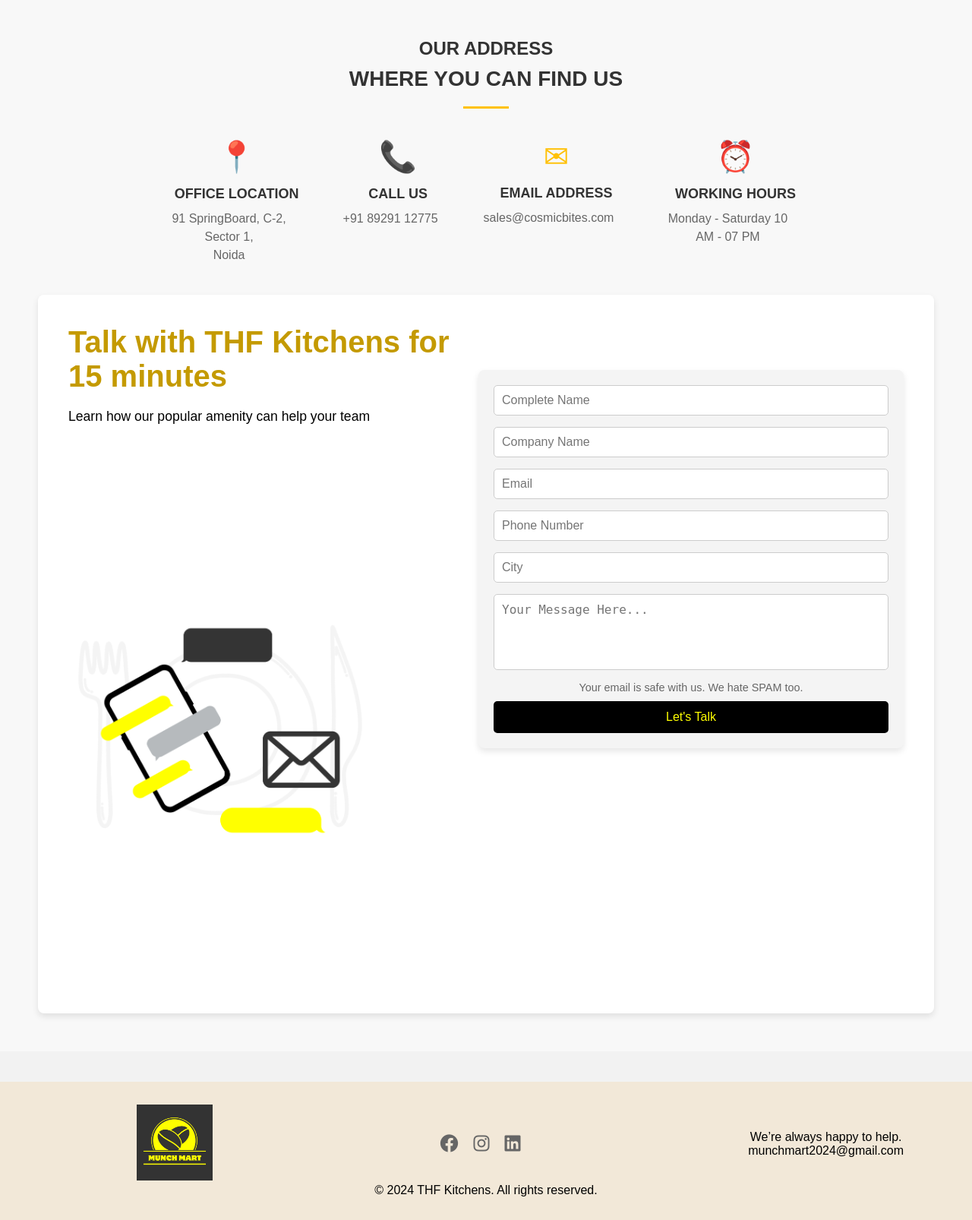
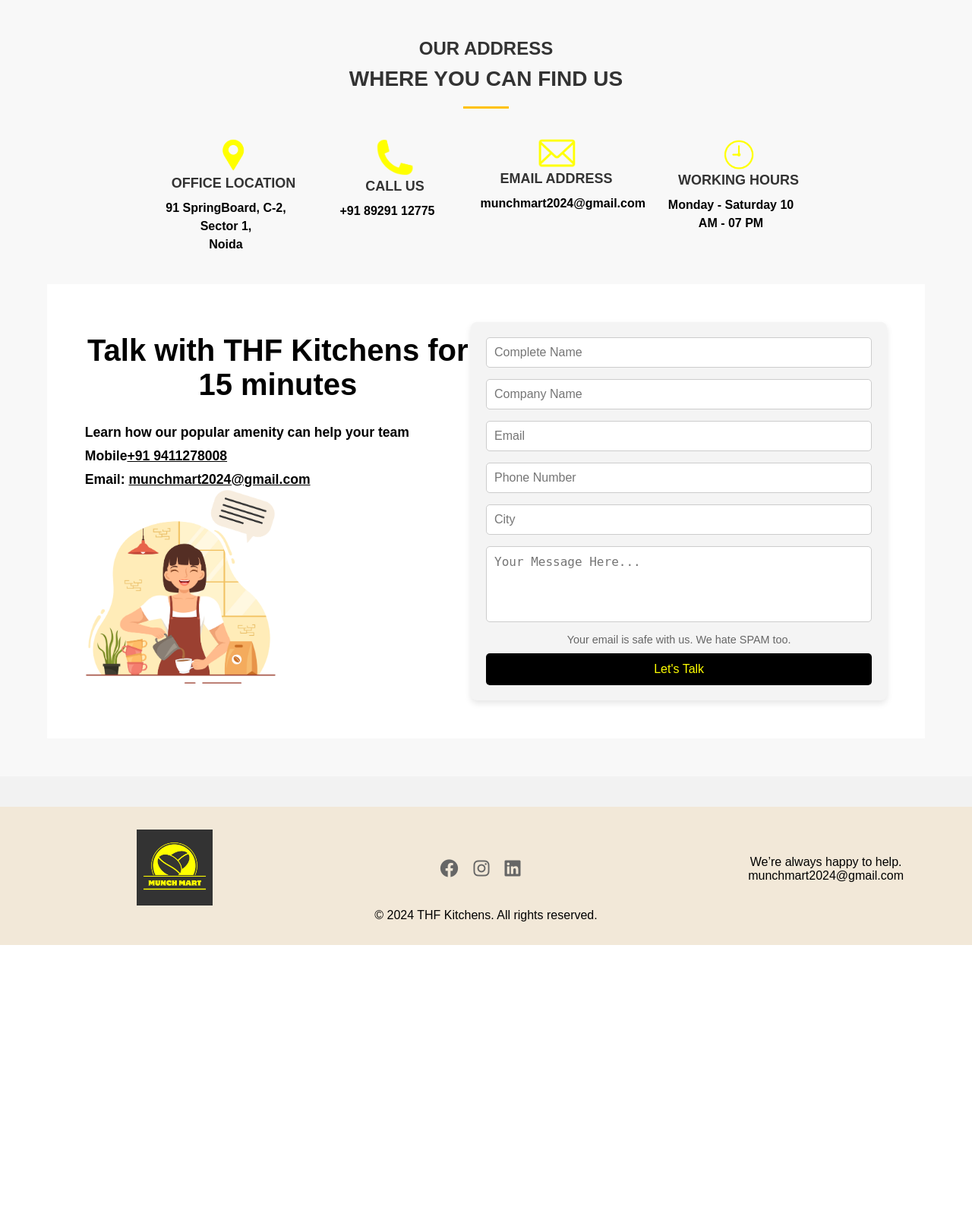
Before and after one commit to Shubham53Mishra/tuck-shops, a PHP site: page /ContactUs.php in a window 1280 px wide. Shown: the part 106-1712 px from the top of the page at 76% size. After the commit the page ends 1350 px from the top, so only its background shows below. Run offline with PHP 8.4, Linux system fonts and the light colour scheme.

Commit message:
some change

```diff
--- a/ContactUs.php
+++ b/ContactUs.php
@@ -129,35 +129,43 @@
 
         .info-item p {
             font-size: 16px;
-            color: #666;
+            color: black;
             line-height: 1.5;
+            font-weight: bold;
         }
 
         .talk-section {
             display: flex;
             justify-content: space-between;
             align-items: center;
-            width: 100%;
-            background-color: #fff;
-            padding: 40px;
-            border-radius: 8px;
-            box-shadow: 0 4px 8px rgba(0, 0, 0, 0.1);
+            padding: 50px;
+            max-width: 1200px;
+            margin: 0 auto;
+            background-color: white;
         }
 
         .talk-info {
             flex: 1;
-            margin-right: 20px;
+        }
+
+        .talk-info {
+            display: flex;
+            flex-direction: column;
+            /* Stack children vertically */
+            align-items: flex-start;
+            /* Align all items to the left */
         }
 
         .talk-info h1 {
             font-size: 2.5rem;
-            color: #c49a00;
-            margin-bottom: 20px;
+            color: black;
+            margin-bottom: 30px;
         }
 
         .talk-info p {
             font-size: 1.1rem;
-            margin-bottom: 20px;
+            /* margin-bottom: 20px; */
+            font-weight: bold;
         }
 
         .talk-info img {
@@ -165,8 +173,26 @@
             height: auto;
             max-width: 400px;
             border-radius: 8px;
+            /* margin-bottom: 200px; */
+            /* Optional: add space above the image */
+        }
 
+        .talk-info {
+            text-align: center;
+            /* Centers all content inside this container */
         }
+
+        .talk-info a {
+            color: black;
+            /* Makes the link text black */
+            font-weight: bold;
+            /* Optional: Makes the link text bold */
+            display: inline-block;
+            margin-top: 10px;
+            /* Adds spacing between the elements */
+        }
+
+
 
         .contact-form {
             flex: 1;
@@ -174,7 +200,8 @@
             padding: 20px;
             border-radius: 8px;
             box-shadow: 0 4px 8px rgba(0, 0, 0, 0.1);
-            margin-bottom: 250px; /* Added top margin */
+            /* margin-bottom: 250px; */
+            /* Added top margin */
         }
 
         .contact-form form {
@@ -289,32 +316,38 @@
 
         <div class="contact-info">
             <div class="info-item">
-                <div class="icon">&#128205;</div>
+                <img src="image/location.png" alt="Office Location" style="width: 30px; height: auto;">
                 <h4>OFFICE LOCATION</h4>
                 <p>91 SpringBoard, C-2, Sector 1,<br>Noida</p>
             </div>
             <div class="info-item">
-                <div class="icon">&#128222;</div>
+                <img src="image/CALL.png" alt="Call Us" style="width: 50px; height: auto;">
                 <h4>CALL US</h4>
                 <p>+91 89291 12775</p>
             </div>
             <div class="info-item">
-                <div class="icon">&#9993;</div>
+                <img src="image/message.png" alt="Email Address" style="width: 50px; height: auto;">
                 <h4>EMAIL ADDRESS</h4>
-                <p>sales@cosmicbites.com</p>
+                <p>munchmart2024@gmail.com</p>
             </div>
             <div class="info-item">
-                <div class="icon">&#9200;</div>
+                <img src="image/WATCH.png" alt="Working Hours" style="width: 40px; height: auto;">
                 <h4>WORKING HOURS</h4>
                 <p>Monday - Saturday 10 AM - 07 PM</p>
             </div>
         </div>
 
+
         <div class="talk-section">
             <div class="talk-info">
-                <h1>Talk with THF Kitchens for 15 minutes</h1>
+                <h1 class="">Talk with THF Kitchens for 15 minutes</h1>
                 <p>Learn how our popular amenity can help your team</p>
-                <img src="image/contact-info.png" alt="Communication" class="contact-image">
+                <p>Mobile<a class="contact-link" href="tel:+91">+91 9411278008</a></p>
+                <p>Email: <a class="contact-link" href="mailto:munchmart2024@gmail.com">munchmart2024@gmail.com</a></p>
+
+
+
+                <img src="image/truk shop.png" alt="Communication" class="contact-image" style="width: 50%; height: auto;">
             </div>
             <div class="contact-form">
                 <form id="talkForm" method="POST">
```
Also changed, not shown: about.php (+15 -10 lines), index.php (+23 -16 lines), style.css (+21 -5 lines), image/CALL.png (added), image/WATCH.png (added), image/location.png (added), image/message.png (added), image/shop.png (added), image/truk shop.png (added).
